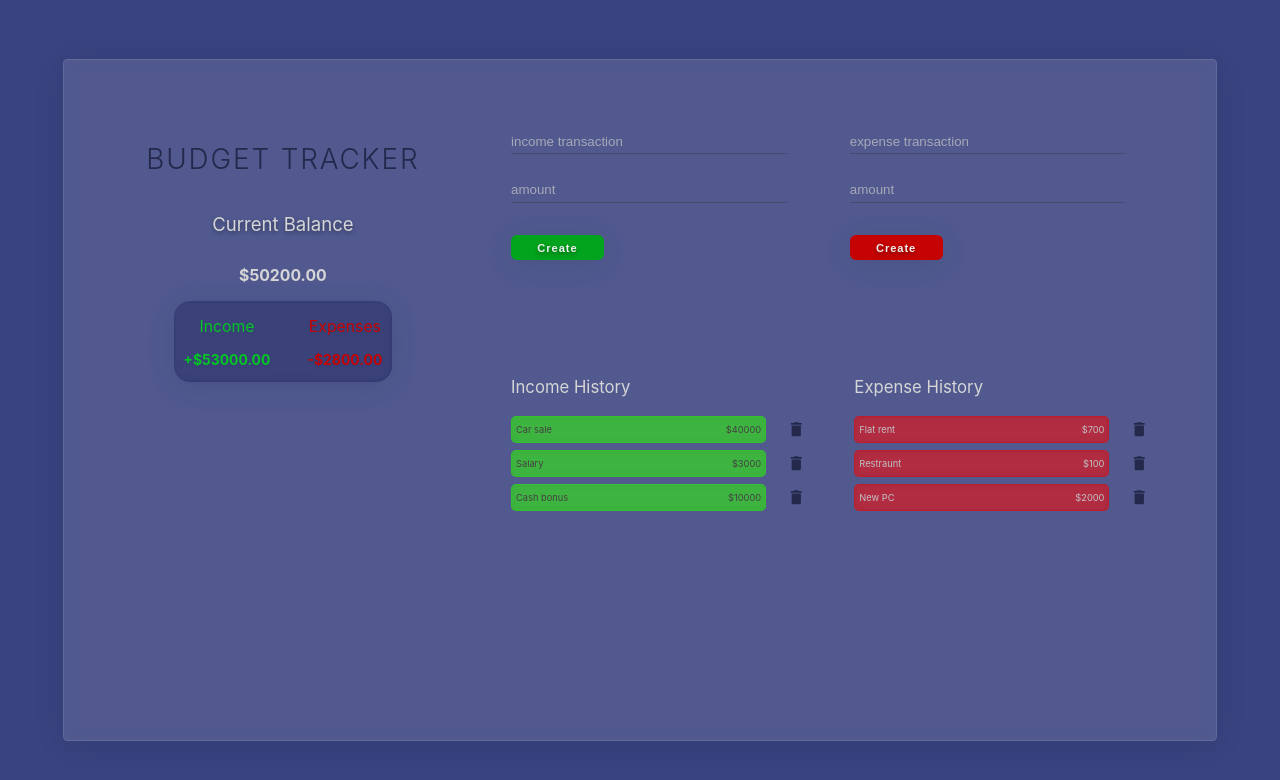
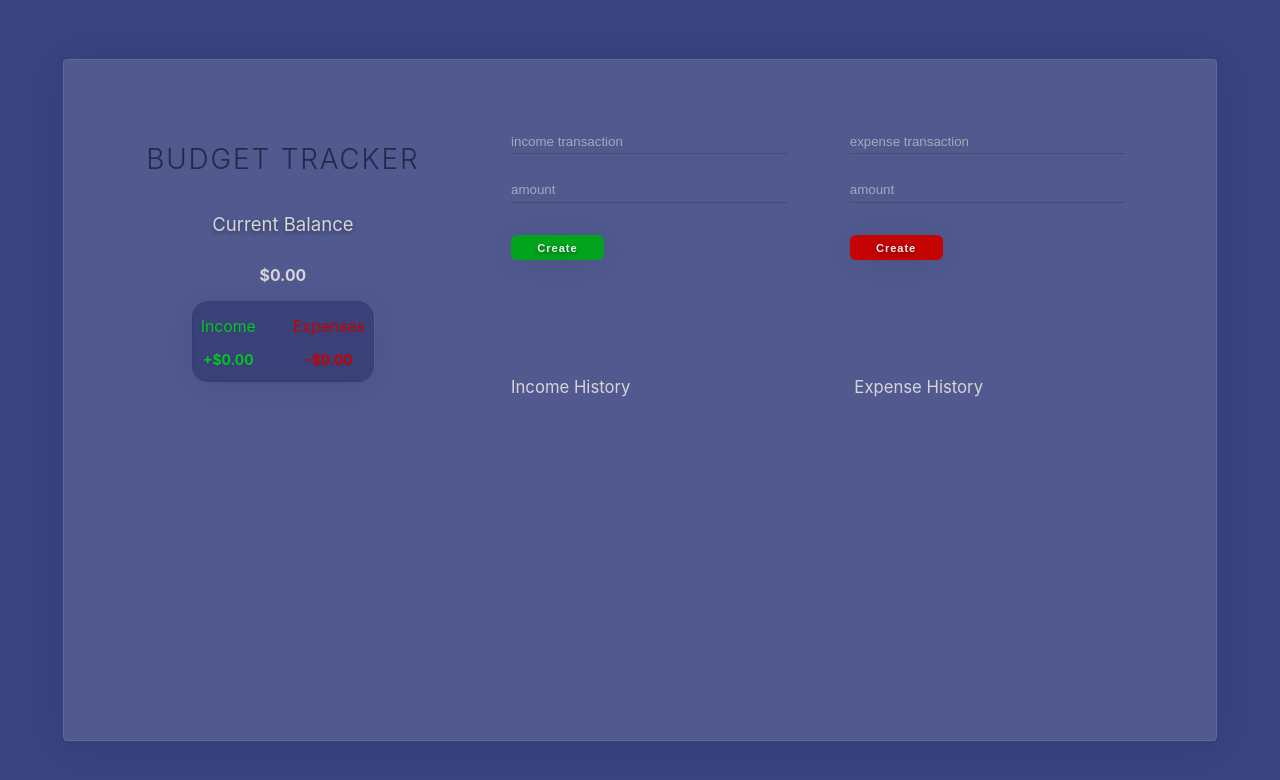
Before and after one commit to VoronovichDev/budget-tracker-app, a React (Create React App) app: page / in a window 1280 px wide. Shown: the top 780 px of the page. Built offline with nearby package versions, Linux system fonts and the light colour scheme.

Commit message:
feat: implement data storage in LocalStorage

```diff
--- a/src/components/Balance.jsx
+++ b/src/components/Balance.jsx
@@ -1,4 +1,4 @@
-import React from 'react';
+import React, { useEffect } from 'react';
 import { useSelector } from 'react-redux';
 
 const Balance = () => {
@@ -13,6 +13,11 @@ const Balance = () => {
   const totalExpense = expenseTransactions
     .reduce((sum, expense) => sum + expense.expenseAmount, 0)
     .toFixed(2);
+
+  useEffect(() => {
+    localStorage.setItem('incomeTransactions', JSON.stringify(incomeTransactions));
+    localStorage.setItem('expenseTransactions', JSON.stringify(expenseTransactions));
+  }, [incomeTransactions, expenseTransactions]);
 
   return (
     <div className="balance">
--- a/src/redux/slices/transactionsSlice.js
+++ b/src/redux/slices/transactionsSlice.js
@@ -1,16 +1,10 @@
 import { createSlice } from '@reduxjs/toolkit';
+import { getTransactionsFromLS } from '../../utils/getTransactionsFromLS';
 
+const { incomeTransactions, expenseTransactions } = getTransactionsFromLS();
 const initialState = {
-  incomeTransactions: [
-    { id: 1, incomeText: 'Car sale', incomeAmount: 40000 },
-    { id: 2, incomeText: 'Salary', incomeAmount: 3000 },
-    { id: 3, incomeText: 'Сash bonus', incomeAmount: 10000 },
-  ],
-  expenseTransactions: [
-    { id: 4, expenseText: 'Flat rent', expenseAmount: 700 },
-    { id: 5, expenseText: 'Restraunt', expenseAmount: 100 },
-    { id: 6, expenseText: 'New PC', expenseAmount: 2000 },
-  ],
+  incomeTransactions,
+  expenseTransactions,
 };
 const transactionsSlice = createSlice({
   name: 'transactions',
--- /dev/null
+++ b/src/utils/getTransactionsFromLS.js
@@ -0,0 +1,9 @@
+export const getTransactionsFromLS = () => {
+  const incomeTransactions = JSON.parse(localStorage.getItem('incomeTransactions')) || [];
+  const expenseTransactions = JSON.parse(localStorage.getItem('expenseTransactions')) || [];
+
+  return {
+    incomeTransactions,
+    expenseTransactions,
+  };
+};
```
